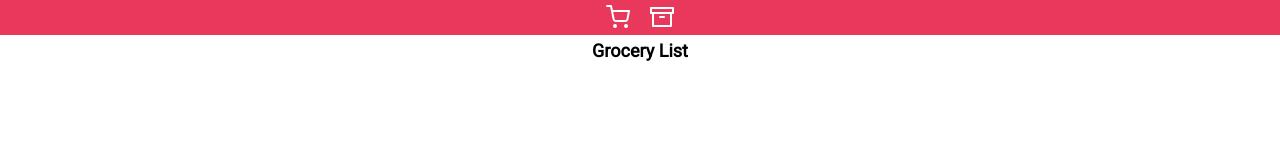
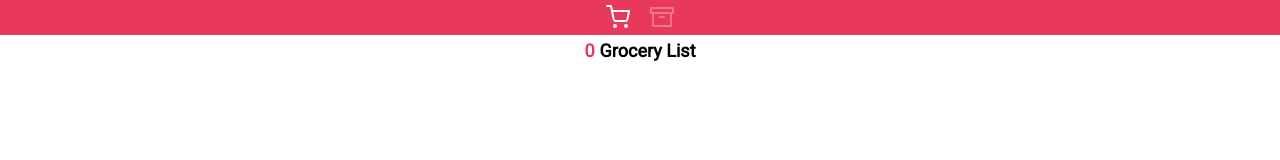
Before and after one commit to NiftyOctopus/lychee-list, a Vue app: page / in a window 1280 px wide. Shown: the top 160 px of the page. Built offline with nearby package versions, Linux system fonts and the light colour scheme.

Commit message:
Assorted updates

```diff
--- a/src/App.vue
+++ b/src/App.vue
@@ -2,11 +2,11 @@
     <div id='app'>
         <div id='primary-nav'>
             <router-link to='/'>
-                <img class='icon' src='./assets/icons/shopping-cart.svg'>
+                <img class='icon' v-bind:class="{ active: this.groceriesActive }" src='./assets/icons/shopping-cart.svg'>
             </router-link>
 
             <router-link to='/recipes'>
-                <img class='icon' src='./assets/icons/archive.svg'>
+                <img class='icon' v-bind:class="{ active: this.recipesActive }" src='./assets/icons/archive.svg'>
             </router-link>
         </div>
 
@@ -17,6 +17,8 @@
 
 
 <script>
+    import { mapState } from 'vuex'
+
     export default {
         name: 'app',
         components: { /* Subcomponents */ },
@@ -27,9 +29,18 @@
             this.loadList()
             this.loadRecipes()
         },
-        computed: { /*
-            Creates a new property
-            Updates when any dependant property changes */
+        computed: {
+            ...mapState(['item']),
+            groceriesActive() {
+                const route = this.$route.name
+                if(route == 'GroceryList') { return true }
+                //return this.item.recipe === 0
+            },
+            recipesActive() {
+                const route = this.$route.name
+                if(route == 'RecipeList') { return true }
+                //return this.item.recipe > 0
+            }
         },
         watch: { /*
             Watches an existing property
@@ -77,7 +88,12 @@
     }
 
     #primary-nav .icon {
-        margin: 0 10px;
+        margin:  0 10px;
+        opacity: 0.3;
+    }
+
+    #primary-nav .active {
+        opacity: 1;
     }
 
     .view {
--- a/src/components/Item.vue
+++ b/src/components/Item.vue
@@ -54,9 +54,11 @@
         },
         methods: {
             async toggleItem() {
-                const item = Object.assign({ i: this.i }, this.item)
-                this.$store.commit('toggleItem', item)
-                await this.$db.items.update(this.item.id, { done: !this.item.done })
+                if(this.item.recipe === 0) {
+                    const item = Object.assign({ i: this.i }, this.item)
+                    this.$store.commit('toggleItem', item)
+                    await this.$db.items.update(this.item.id, { done: !this.item.done })
+                }
             },
             startSwipe(event) {
                 this.start = event.touches[0].clientX
--- a/src/store/index.ts
+++ b/src/store/index.ts
@@ -167,6 +167,7 @@ export default new Vuex.Store({
                     // Item moved to new category
                     if(rid > 0) {
                         state.recipeItemCache[rid][prev].splice(i, 1)    // Remove item from previous category
+                        if(!state.recipeItemCache[rid][cat]) { state.recipeItemCache[rid][cat] = [] }
                         state.recipeItemCache[rid][cat].push(state.item) // Add item to new category
 
                     } else {
--- a/src/views/GroceryListView.vue
+++ b/src/views/GroceryListView.vue
@@ -1,7 +1,10 @@
 <template>
     <div id='grocery-list-view' class='view'>
         <div class='view-header'>
-            <div class='view-title'>Grocery List</div>
+            <div class='view-title'>
+                <span id='count'>{{ count }}</span>
+                <span>Grocery List</span>
+            </div>
         </div>
 
         <div v-for='category in categories' :key='category'>
@@ -32,7 +35,16 @@
         mounted() {},
         updated() {},
         computed: {
-            ...mapState(['categories', 'list'])
+            ...mapState(['categories', 'list']),
+            count() {
+                let n = 0
+
+                for(let category in this.list) {
+                    let items = this.list[category]
+                    n = n + items.length
+                }
+                return n
+            }
         },
         watch: { /*
             Watches an existing property
@@ -53,4 +65,9 @@
     #grocery-list-view {
         margin-bottom: 100px;
     }
+
+    #count {
+        margin-right: 5px;
+        color: #e8385b;
+    }
 </style>
```
